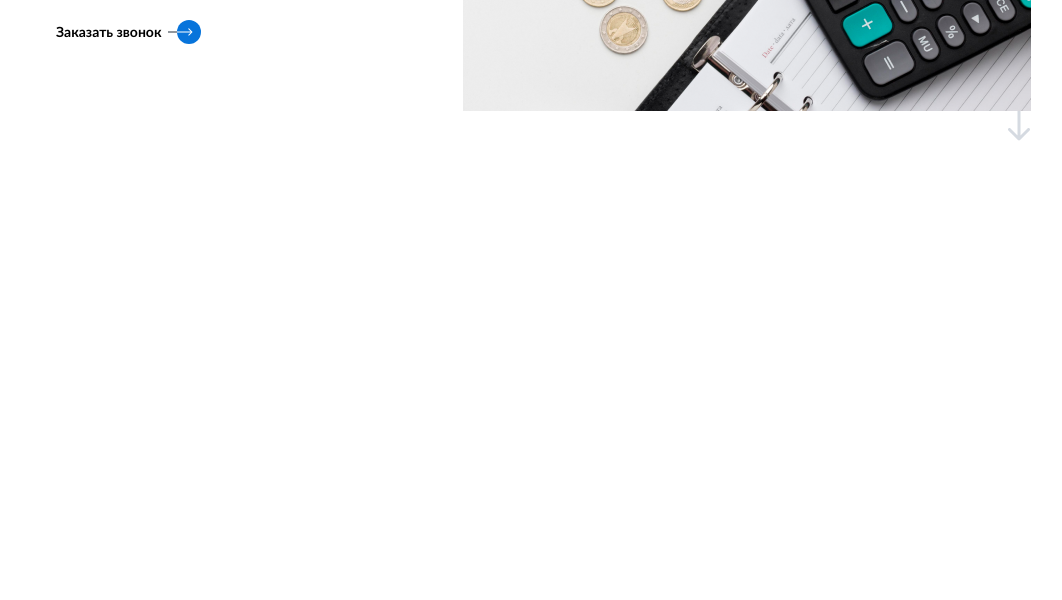
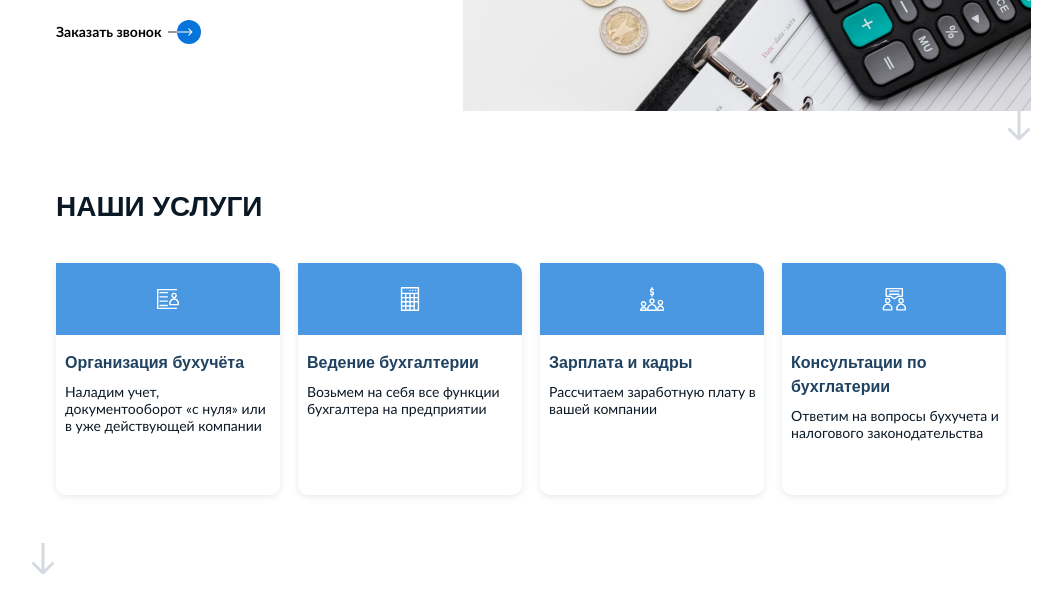
Before and after one commit to OksanaBakuta/accountant, a website: page app/index.html in a window 1280 px wide. Shown: the part 304-904 px from the top of the page, without its empty margins (109-1171 px from the left). Before the commit the page ends 800 px from the top, so only its background shows below. Drawn offline with nearby package versions, Linux system fonts and the light colour scheme; files that its build step writes are made by us from their sources; files whose address does not match are found by name.

Commit message:
added section services

```diff
--- a/app/index.html
+++ b/app/index.html
@@ -67,6 +67,54 @@
     </div>
   </header>
 
+  <main class="main">
+
+    <section class="services">
+      <div class="container container--arrow-left">
+        <h5 class="title">наши услуги</h5>
+        <div class="services__items">
+          <a class="services__item" href="#">
+            <div class="services__item-top">
+              <img src="images/icons/services-1.svg" alt="icon">
+            </div>
+            <div class="services__item-title">Организация бухучёта</div>
+            <p class="services__item-text">
+              Наладим учет, документооборот «с нуля» или в уже действующей компании
+            </p>
+          </a>
+          <a class="services__item" href="#">
+            <div class="services__item-top">
+              <img src="images/icons/services-2.svg" alt="icon">
+            </div>
+            <div class="services__item-title">Ведение бухгалтерии</div>
+            <p class="services__item-text">
+              Возьмем на себя все функции бухгалтера на предприятии
+            </p>
+          </a>
+          <a class="services__item" href="#">
+            <div class="services__item-top">
+              <img src="images/icons/services-3.svg" alt="icon">
+            </div>
+            <div class="services__item-title">Зарплата и кадры</div>
+            <p class="services__item-text">
+              Рассчитаем заработную плату в вашей компании
+            </p>
+          </a>
+          <a class="services__item" href="#">
+            <div class="services__item-top">
+              <img src="images/icons/services-4.svg" alt="icon">
+            </div>
+            <div class="services__item-title">Консультации по бухглатерии</div>
+            <p class="services__item-text">
+              Ответим на вопросы бухучета и налогового законодательства
+            </p>
+          </a>
+        </div>
+      </div>
+    </section>
+
+  </main>
+
   <script src="js/main.min.js"></script>
 </body>
 
--- a/app/scss/_global.scss
+++ b/app/scss/_global.scss
@@ -15,4 +15,25 @@ body{
   width: 1000px;
   padding: 0 25px;
   margin: 0 auto;
+  &--arrow-left{
+    position: relative;
+    &::before{
+      content: '';
+      position: absolute;
+      width: 574px;
+      height: 32px;
+      left: 0;
+      bottom: 0;
+      background-image: url('../images/icons/arrow.svg');
+      background-repeat: no-repeat;
+    }
+  }
 }
+
+.title{
+  @extend %raleway-900;
+  font-size: 28px;
+  line-height: 32px;
+  margin-bottom: 40px;
+  text-transform: uppercase;
+}
--- a/app/scss/style.scss
+++ b/app/scss/style.scss
@@ -129,7 +129,41 @@
   }
 }
 
-
+.services{
+  padding: 25px 0 25px;
+  &__items{
+    padding-bottom: 80px;
+    display: flex;
+    justify-content: space-between;
+  }
+  &__item{
+    width: 224px;
+    height: 232px;
+    box-shadow: 0px 2px 6px rgba(23, 48, 71, 0.1);
+    border-radius: 0 10px 10px 10px;
+  }
+  &__item-top{
+    background-color: #4A98E1;
+    border-radius: 0 10px 0 0;
+    display: flex;
+    justify-content: center;
+    align-items: center;
+    height: 72px;
+    margin-bottom: 16px;
+  }
+  &__item-title{
+    margin-bottom: 8px;
+    padding: 0 7px 0 9px;
+    @extend %raleway-900;
+    font-size: 16px;
+    line-height: 24px;
+    color: #204261;
+  }
+  &__item-text{
+    padding: 0 7px 0 9px;
+    color: $text;
+  }
+}
 
 
 
```
Also changed, not shown: app/images/icons/services-1.svg (added), app/images/icons/services-2.svg (added), app/images/icons/services-3.svg (added), app/images/icons/services-4.svg (added).
